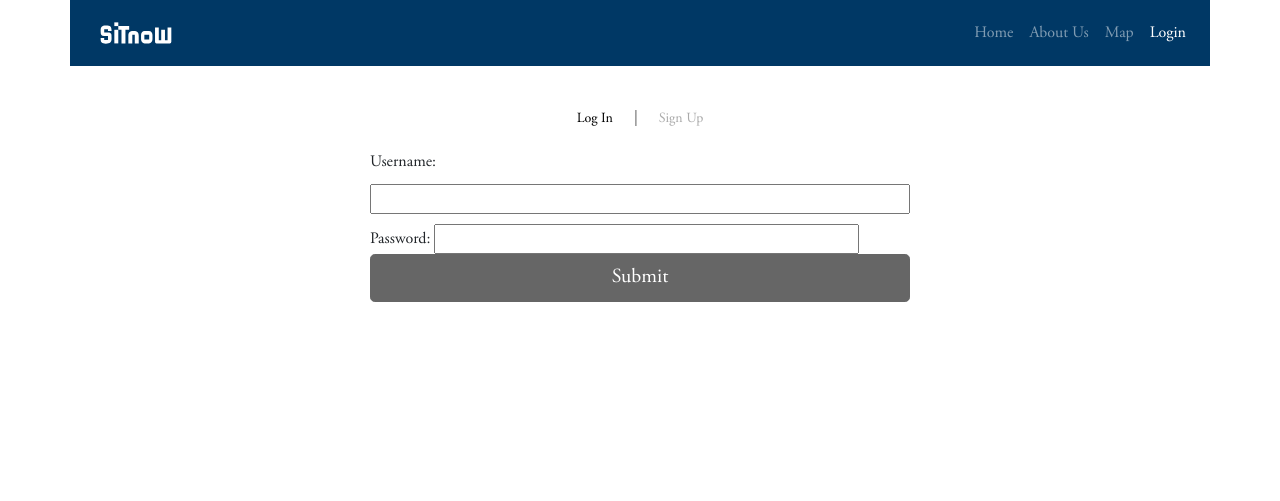
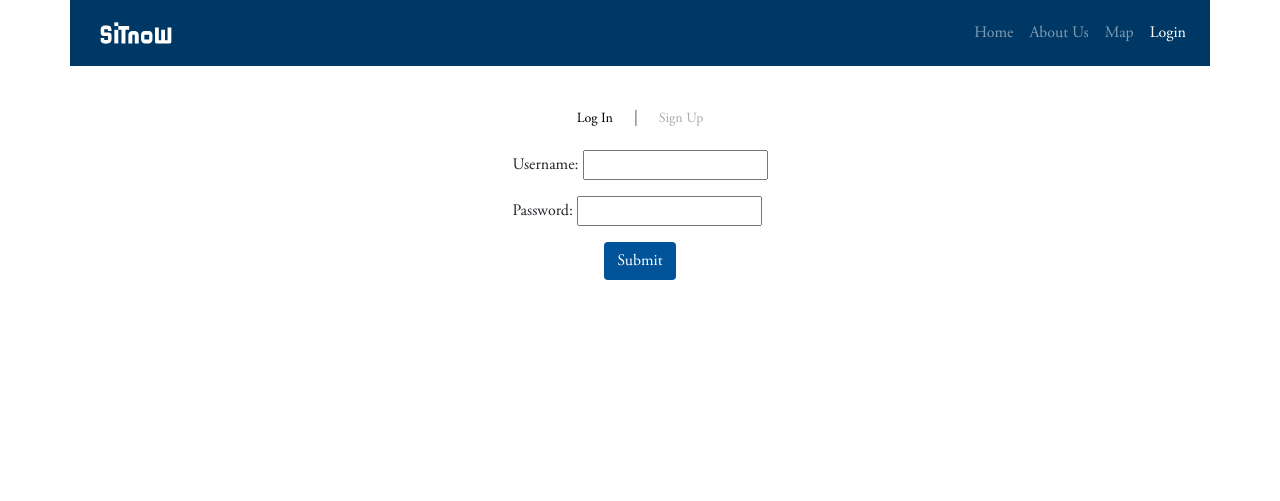
Before and after one commit to wdrbdev/SitNow, a Django app: page /login/ in a window 1280 px wide. Shown: the top 501 px of the page. Run offline with Django 3.2, Linux system fonts and the light colour scheme; some libraries are stand-ins or nearby versions.

Commit message:
feat(frontend): Update register and login form

```diff
--- a/sitnow_project/static/css/login.css
+++ b/sitnow_project/static/css/login.css
@@ -12,7 +12,7 @@
   /* font-weight: 200px; */
 }
 
-.account-switch .login{
+.account-switch .login {
   color: black;
 }
 
@@ -26,38 +26,7 @@
   color: #555;
 }
 
-/* ****** input ****** */
-.form-signin {
-    /* display: inline-block; */
-    /* left: 50%;
-    right: 50%;
-    width: 40%; */
-    margin-left: 50%;
-    transform: translateX(-50%);
+#login-btn {
+  color: white;
+  background-color: #005398;
 }
-
-
-input[type="text"] {
-    display: inline-block;
-    margin: 10px 0;
-    width: 100%;
-}
-
-.btn-primary {
-    color: #fff;
-    background-color: #666;
-    border-color: #666;
-    margin-bottom: 30px;
-}
-
-.btn-primary:hover {
-    color: #fff;
-    background-color: #333;
-    border-color: #333;
-    margin-bottom: 30px;
-}
-
-.checkbox label {
-    margin-left: 50%;
-    transform: translateX(-50%);
-}
--- a/sitnow_project/static/css/result.css
+++ b/sitnow_project/static/css/result.css
@@ -17,3 +17,7 @@ p.text-muted {
   top: 0%;
   /* transform: translateY(-50%); */
 }
+
+#search-form {
+  margin: 12px;
+}
--- a/sitnow_project/templates/sitnow/aboutus.html
+++ b/sitnow_project/templates/sitnow/aboutus.html
@@ -31,7 +31,7 @@ Sit Now - About Us
                 <div class="row d-flex justify-content-center">
                     <div class="col-3 row icon-card">
                         <i class="fa fa-thumbs-o-up fa-3x col-3" aria-hidden="true"></i>
-                        <span class="col-9">Easy and efficient <br/>to use</span>
+                        <span class="col-9">Easy and efficient to use</span>
                     </div>
                     <div class="col-3 row icon-card">
                         <i class="fa fa-search fa-3x col-3" aria-hidden="true"></i>
--- a/sitnow_project/templates/sitnow/login.html
+++ b/sitnow_project/templates/sitnow/login.html
@@ -1,5 +1,7 @@
 {% extends 'sitnow/base.html' %}
 {% load staticfiles %}
+{% load crispy_forms_tags %}
+
 
 {% block title_block %}
 Login
@@ -11,26 +13,24 @@ Login
 
 {% block body_block %}
 <div>
-    <div class="container clearfix">
-        <div class="account-switch" style="text-align: center;">
-            {% comment %} <h3 class="h3 mb-3 font-weight-normal">Login to SitNow</h3> {% endcomment %}
+    <div class="container">
+        <div class="account-switch text-center">
             <a class="login" href="{% url 'sitnow:login' %}">Log In</a>
             <div class="boundary"></div>
             <a class="signup" href="{% url 'sitnow:register' %}">Sign Up</a>
-            </ul>
         </div>
 
 
-            <form id="login_form" class="form-signin" role="form" method="post" action="{% url 'sitnow:login' %}">
-                {% csrf_token %}
-                <div>
-                    Username: <input type="text" name="username" value="" size="50" />
-                    <br />
-                    Password: <input type="password" name="password" value="" size="50" />
-                    <br />
+        <form id="login_form" class="d-flex justify-content-center" method="post" action="{% url 'sitnow:login' %}">
+            {% csrf_token %}
+            <div>
+                <div class="form-group">Username: <input type="text" name="username" value="" width="50px"/></div>
+                <div class="form-group">Password: <input type="password" name="password" value="" width="50px"/></div>
+                <div class="form-group d-flex justify-content-center">
+                    <button id="login-btn" class="btn" type="submit" class="">Submit</button>
                 </div>
-                <button class="btn btn-lg btn-primary btn-block" type="submit">Submit</button>
-            </form>
+            </div>
+        </form>
 
     </div>
 </div>
```
Also changed, not shown: sitnow_project/sitnow/forms.py (+6 -2 lines), sitnow_project/static/css/register.css (+6 -14 lines), sitnow_project/templates/sitnow/register.html (+9 -9 lines), sitnow_project/templates/sitnow/result.html (+11 -11 lines). Lines whose indentation alone changed are shown as unchanged.
